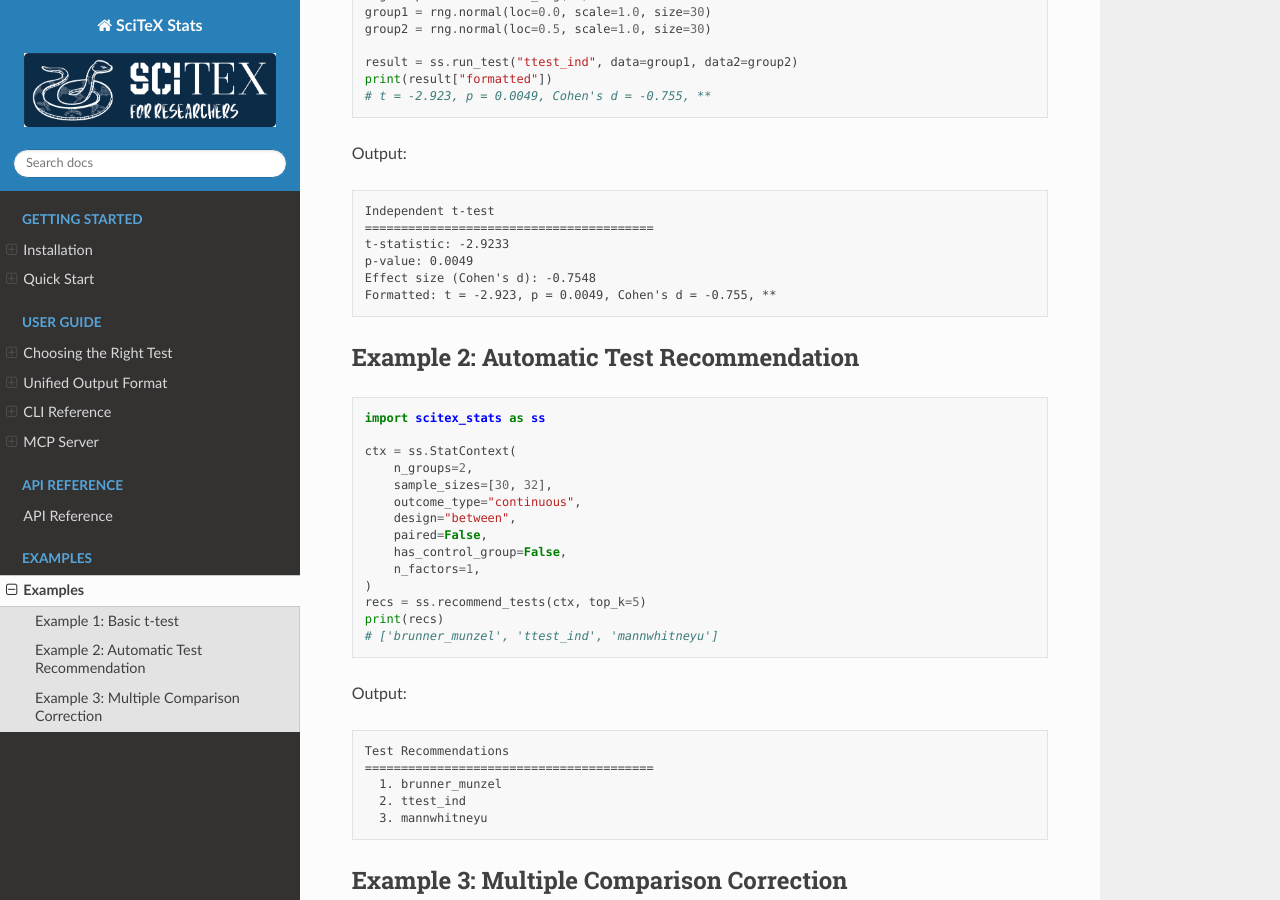
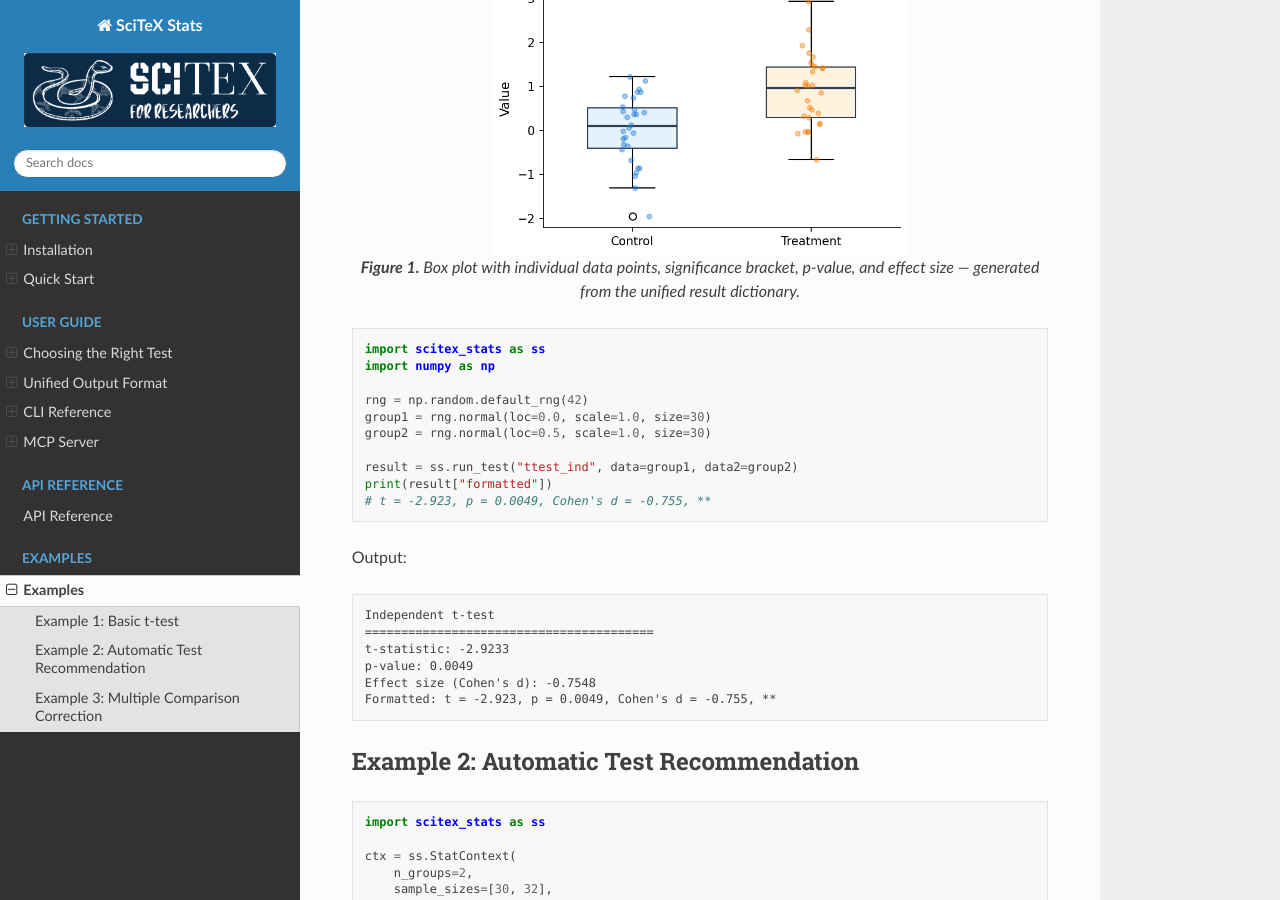
Before and after one commit to ywatanabe1989/scitex-stats, a Sphinx documentation site: the page built from docs/sphinx/examples.rst, in a window 1280 px wide and 900 px high, scrolled down 366 px. Built offline with Sphinx 7.4.7 and the Read the Docs theme 3.1.0, drawn with Linux system fonts in a browser that asks for light colours.

Commit message:
feat: add rendered t-test figure and SciTeX ecosystem table to README/RTD
- Add example_ttest_figure.png showing boxplot with significance bracket
- Add SciTeX ecosystem module table (stats, plt, io, clew) to README
- Include figure in RTD examples page
- Show figrecipe integration in Part of SciTeX code example

Co-Authored-By: Claude Opus 4.6 <noreply@anthropic.com>

```diff
--- a/docs/sphinx/examples.rst
+++ b/docs/sphinx/examples.rst
@@ -6,6 +6,14 @@ human-readable (``.txt``) and structured (``.json``) output.
 
 Example 1: Basic t-test
 ------------------------
+
+.. figure:: _static/example_ttest_figure.png
+   :alt: Example t-test visualization
+   :align: center
+   :width: 60%
+
+   **Figure 1.** Box plot with individual data points, significance bracket, p-value,
+   and effect size — generated from the unified result dictionary.
 
 .. code-block:: python
 
```
Also changed, not shown: README.md (+27 -2 lines), docs/example_ttest_figure.png (added), docs/sphinx/_static/example_ttest_figure.png (added), 1 other file.
